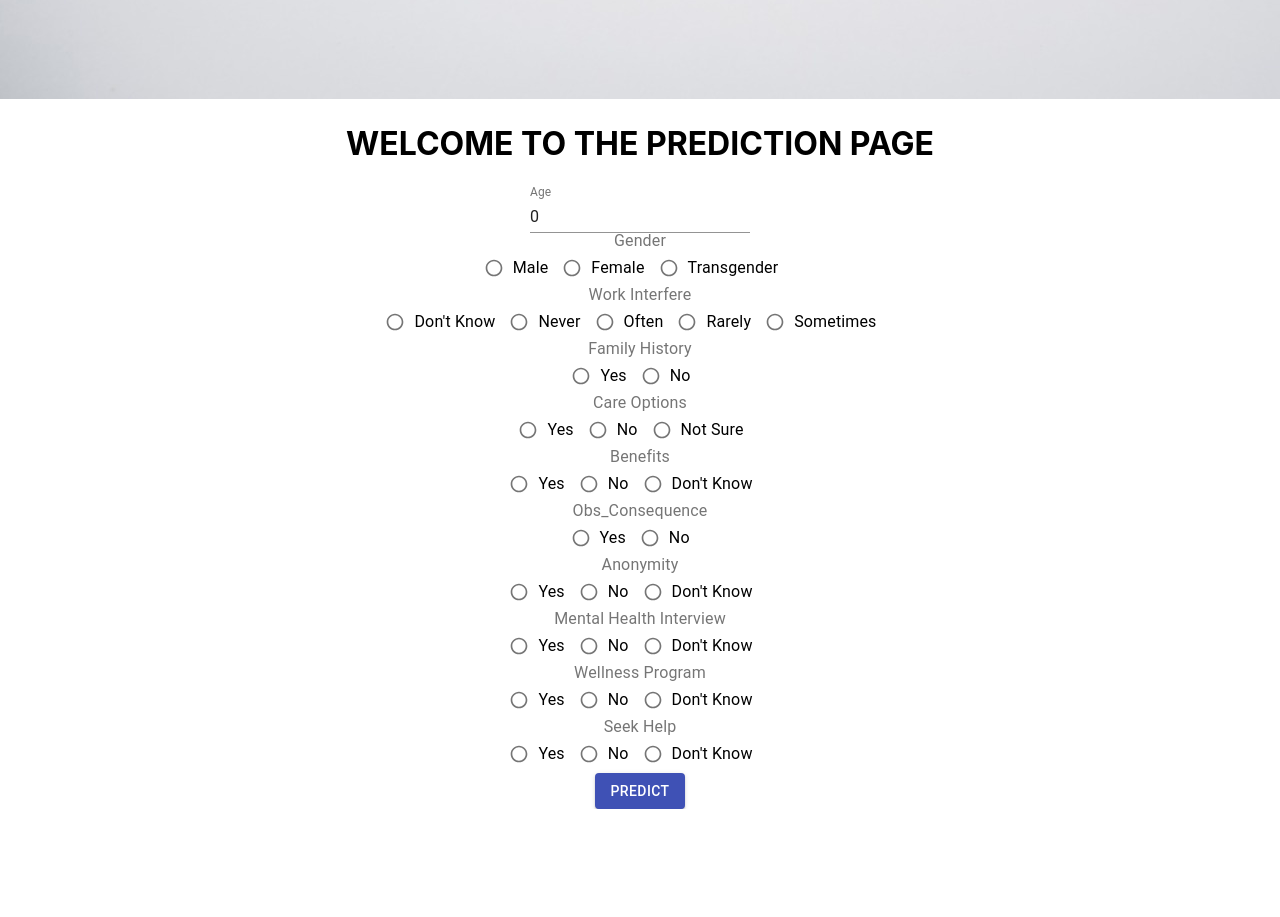
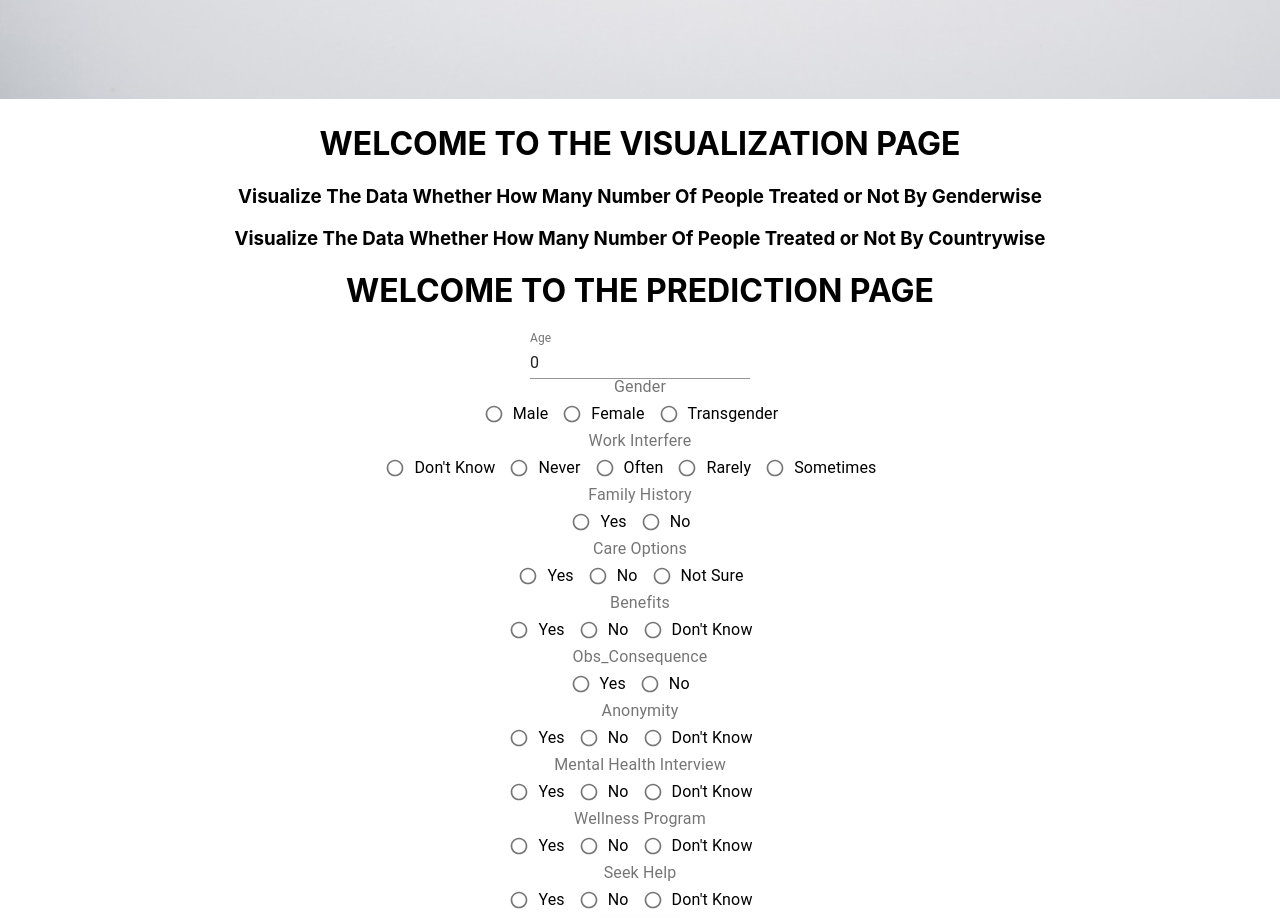
Before and after one commit to Mentaleo/Frontend, a React (Create React App) app in the folder mental_leo/: page /Visualization in a window 1280 px wide. Shown: the part 780-1697 px from the top of the page. Before the commit the page ends 1589 px from the top, so only its background shows below. Built offline with nearby package versions, Linux system fonts and the light colour scheme.

Commit message:
10 apr edit

```diff
--- a/mental_leo/package.json
+++ b/mental_leo/package.json
@@ -8,13 +8,14 @@
     "@material-ui/core": "^4.12.4",
     "@mui/icons-material": "^5.11.16",
     "@mui/material": "^5.11.16",
-    "@progress/kendo-react-charts": "^5.12.1",
-    "@progress/kendo-react-common": "^5.12.1",
     "@testing-library/jest-dom": "^5.16.5",
     "@testing-library/react": "^13.4.0",
     "@testing-library/user-event": "^13.5.0",
+    "chart.js": "^4.2.1",
     "react": "^18.2.0",
+    "react-chartjs-2": "^5.2.0",
     "react-dom": "^18.2.0",
+    "react-router-dom": "^6.10.0",
     "react-scripts": "^5.0.1",
     "web-vitals": "^2.1.4"
   },
--- a/mental_leo/src/App.js
+++ b/mental_leo/src/App.js
@@ -1,5 +1,6 @@
-
+import React from 'react';
 import './App.css';
+// import { BrowserRouter as Router, Routes, Route } from 'react-router-dom';
 import Navbar from './Homepage/Navbar';
 import Placeholder from './Homepage/placeholder';
 import homepageImage from "../src/homepage.jpg";
@@ -11,12 +12,15 @@ function App() {
   return (
     <div className="App">
       <Navbar />
-      <Placeholder
-       imageSrc={homepageImage}
-       imageAlt="Placeholder Image"
-      />
-      {/* <Visualization /> */}
+      <Placeholder imageSrc={homepageImage} imageAlt="Placeholder Image" />
+      <Visualization />
       <Prediction />
+      {/* <Router>
+        <Routes>
+            <Route path='/Visualization' element={<Visualization/>} />
+            <Route path='/Prediction' element={<Prediction />} />
+        </Routes>
+      </Router> */}
     </div>
   );
 }
--- a/mental_leo/src/Visualization/Visualization.js
+++ b/mental_leo/src/Visualization/Visualization.js
@@ -0,0 +1,17 @@
+import React from 'react';
+
+const Visualization = () => {
+    return (
+        <div background-color="#9b1b6a">
+            <h1><b>WELCOME TO THE VISUALIZATION PAGE</b></h1>
+            <div>
+                <h3>Visualize The Data Whether How Many Number Of People Treated or Not By Genderwise</h3>
+            </div>
+            <div>
+                <h3>Visualize The Data Whether How Many Number Of People Treated or Not By Countrywise</h3>
+            </div>
+        </div>
+    );
+};
+
+export default Visualization;
```
Also changed, not shown: 1 other file (tests, documents, lock files or other folders).
